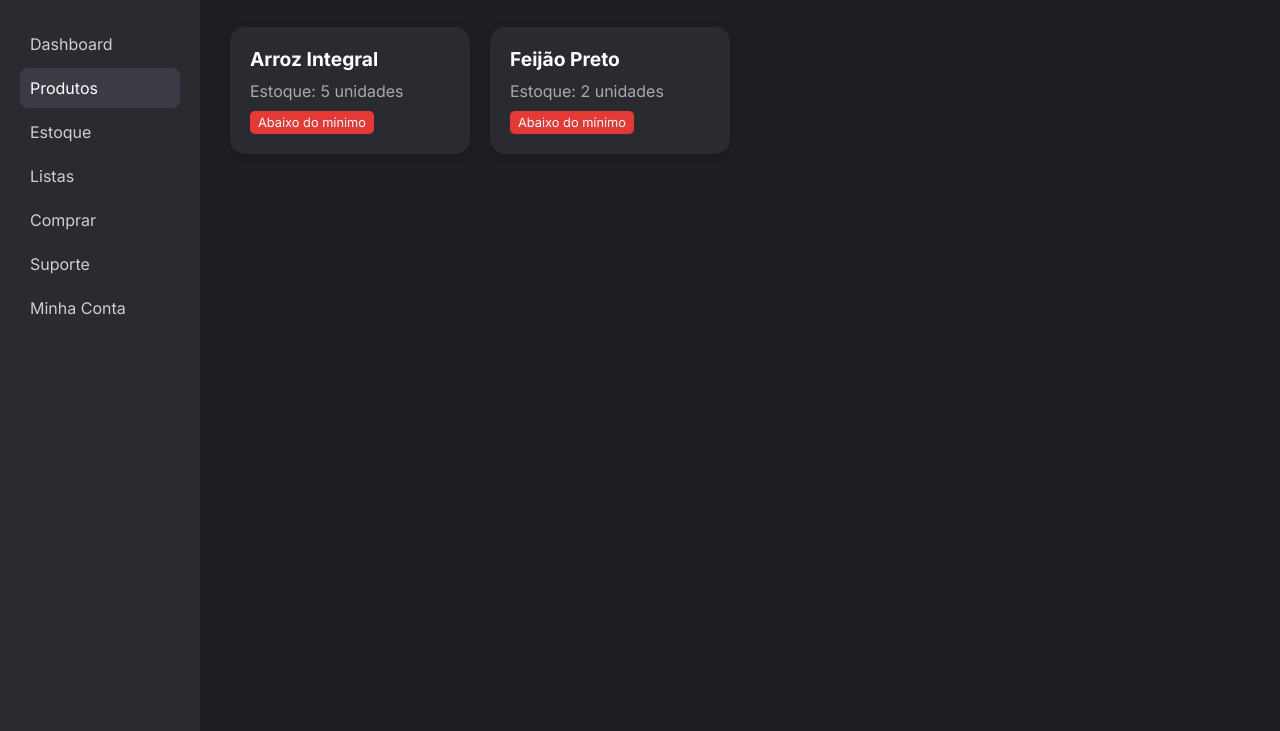
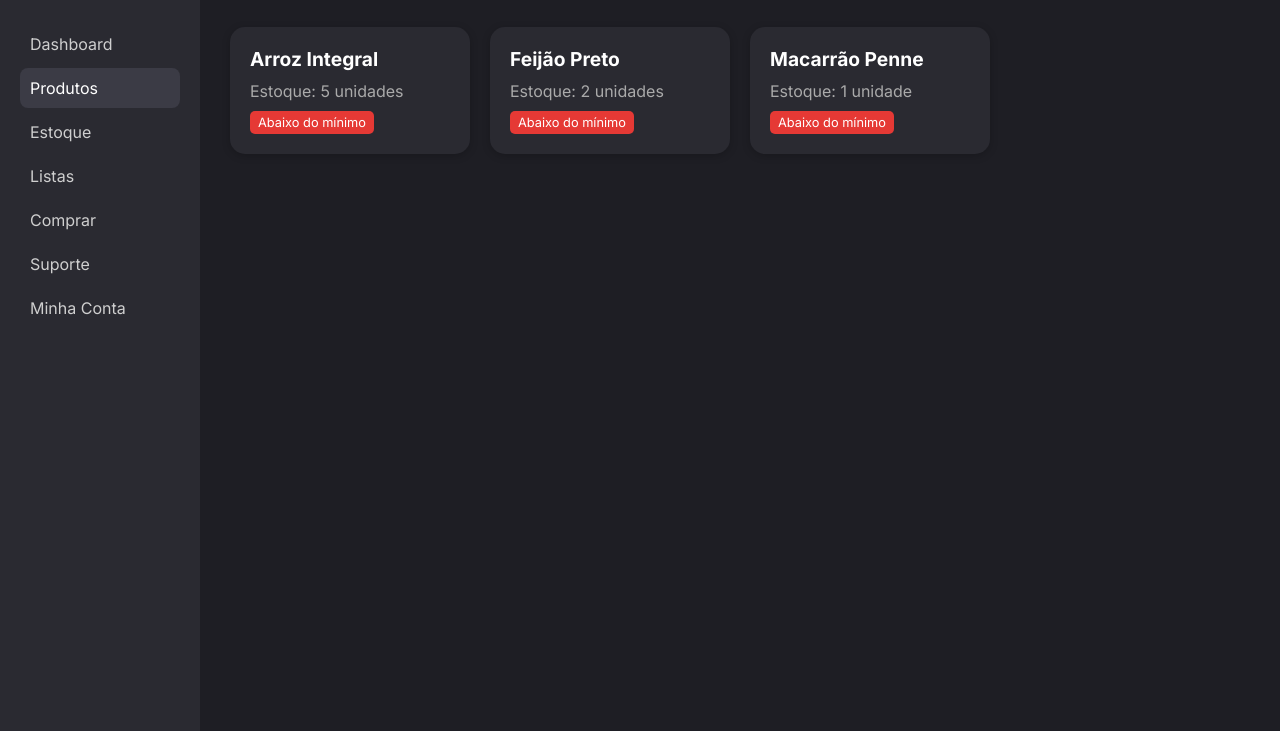
Before and after one commit to devmathsena/despenza, a website built with webpack: page src/products.html in a window 1280 px wide. Shown: the part 69-800 px from the top of the page. Built offline with nearby package versions, Linux system fonts and the light colour scheme.

Commit message:
Update products.html

```diff
--- a/src/products.html
+++ b/src/products.html
@@ -41,7 +41,11 @@
                 <span class="tag low-stock">Abaixo do mínimo</span>
             </div>
 
-            <!-- Adicionar mais cards de produtos aqui -->
+            <div class="product-card">
+                <h3>Macarrão Penne</h3>
+                <p>Estoque: 1 unidade</p>
+                <span class="tag low-stock">Abaixo do mínimo</span>
+            </div>
         </div>
     </main>
 
```
